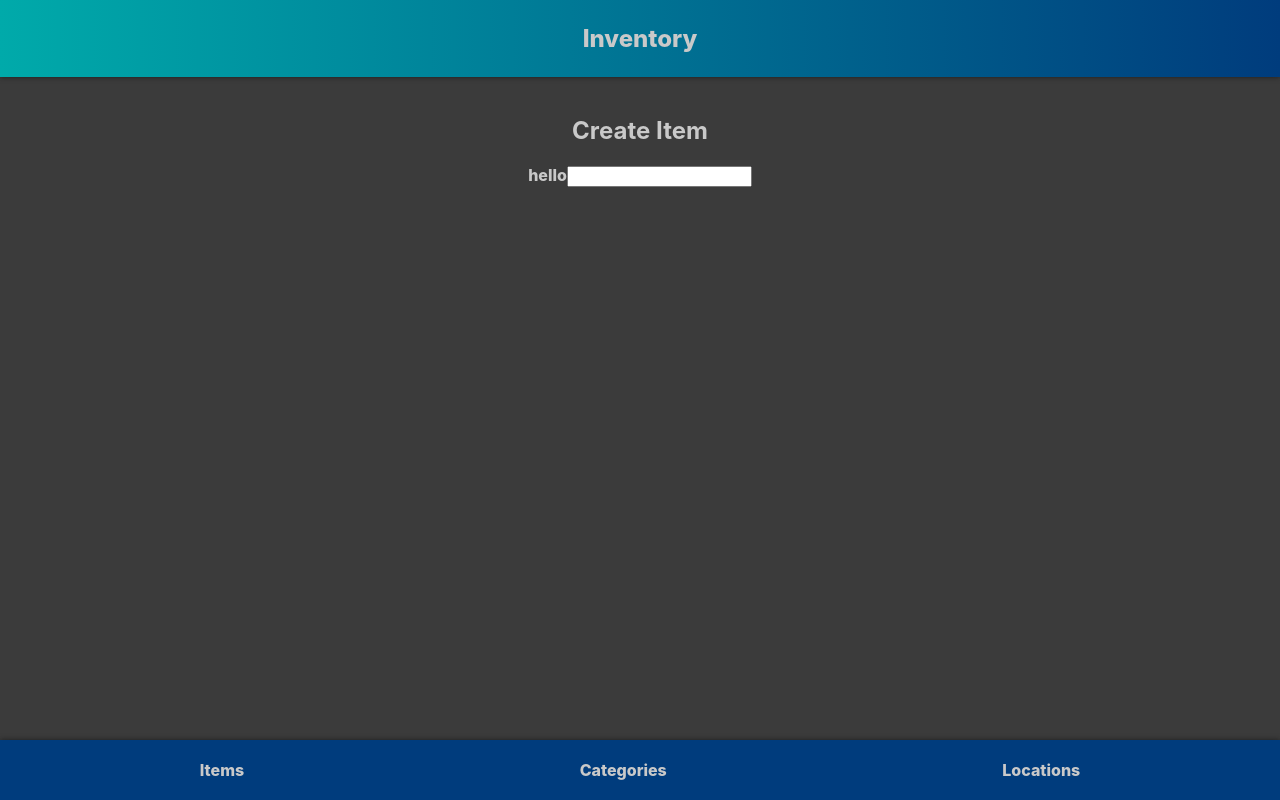
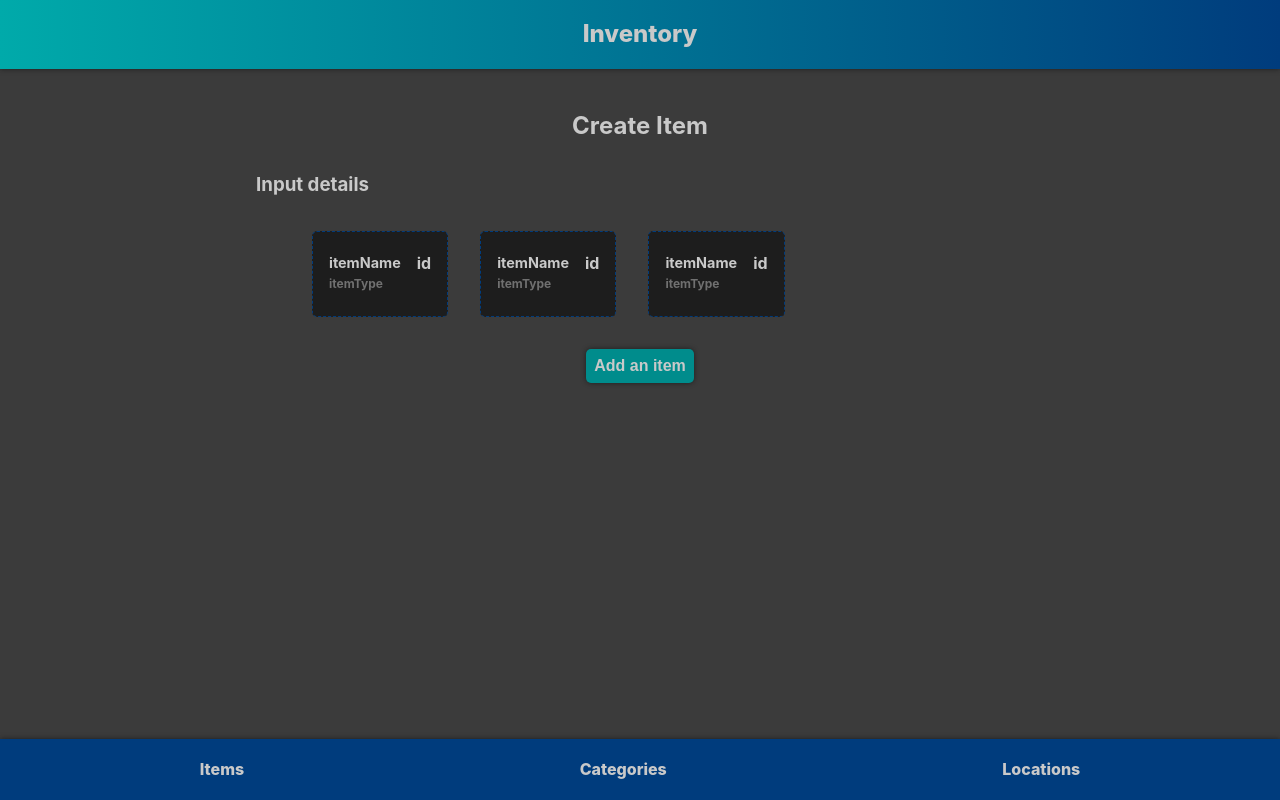
Before and after one commit to whoadood/inventory, a Next.js app: page /create/Item in a window 1280 px wide. Built offline with nearby package versions, Linux system fonts and the light colour scheme.

Commit message:
form components/style

```diff
--- /dev/null
+++ b/components/InputDetails.tsx
@@ -0,0 +1,30 @@
+import ItemDetailsCheckBox from "./ItemDetailsCheckBox";
+import { useEffect } from "react";
+import detailStyles from "../styles/DetailsInput.module.css";
+
+export default function InputDetails() {
+  const details = [
+    {
+      name: "buffer",
+      type: "tool",
+    },
+    {
+      name: "carpet brush",
+      type: "tool",
+    },
+    {
+      name: "super polish",
+      type: "consumable",
+    },
+  ];
+  return (
+    <div className={detailStyles.detailContainer}>
+      <h3>Input details</h3>
+      <ul className={detailStyles.detailSelect}>
+        {details.map((detail) => (
+          <ItemDetailsCheckBox key={detail.name} />
+        ))}
+      </ul>
+    </div>
+  );
+}
--- /dev/null
+++ b/components/ItemDetailsCheckBox.tsx
@@ -0,0 +1,16 @@
+import React from "react";
+import CheckBoxStyles from "../styles/ItemDetailsCheckBox.module.css";
+
+export default function ItemDetailsCheckBox() {
+  return (
+    <div className={CheckBoxStyles.boxContainer}>
+      <h4 className={CheckBoxStyles.id}>
+        <div className={CheckBoxStyles.details}>
+          <span>itemName</span>
+          <span className={CheckBoxStyles.accent}>itemType</span>
+        </div>
+        <span>id</span>
+      </h4>
+    </div>
+  );
+}
--- a/components/NewItemForm.tsx
+++ b/components/NewItemForm.tsx
@@ -1,25 +1,51 @@
 import React, { useState } from "react";
+import formStyles from "../styles/CreateForm.module.css";
+import NewItemInput from "./NewItemInput";
+import InputDetails from "./InputDetails";
+// item
+//// price
+//// working
 
-// price
-// working
-// item
-//  // name
-//  // category
-//  //  // type
+// item details
+//// name
+//******* */
+// category
+//// type
+
 // location
 //  // name
 //  // address
+
 // brand
 //  // name
 //  // website
 
 export default function NewItemForm() {
+  const [item, setItem] = useState({
+    price: "",
+    working: true,
+  });
+
+  const [details, setDetails] = useState({
+    name: "",
+  });
+
+  const [location, setLocation] = useState({
+    name: "",
+    address: "",
+  });
+
+  const [brand, setBrand] = useState({
+    name: "",
+    website: "",
+  });
+
   return (
-    <form>
-      <label>
-        <span>hello</span>
-        <input type="text" />
-      </label>
-    </form>
+    <div>
+      <form className={formStyles.form}>
+        <InputDetails />
+        <button className={formStyles.button}>Add an item</button>
+      </form>
+    </div>
   );
 }
--- a/pages/index.tsx
+++ b/pages/index.tsx
@@ -33,7 +33,7 @@ const Home = ({ items }: { items: IServerItem[] }) => {
       <Section title="Inventory">
         <>
           <ItemTable items={items} />
-          <CreateButton to={"create/Item"} />
+          <CreateButton to={"/create/Item"} />
         </>
       </Section>
     </div>
--- a/styles/CreateForm.module.css
+++ b/styles/CreateForm.module.css
@@ -0,0 +1,22 @@
+.form {
+  display: flex;
+  flex-direction: column;
+  justify-content: center;
+  align-items: center;
+}
+
+.button {
+  color: rgb(201, 201, 201);
+  font-size: 1rem;
+  padding: 0.5rem;
+  font-weight: 700;
+  background: rgb(0, 140, 140);
+  border: none;
+  border-radius: 5px;
+  box-shadow: 0 0 5px 0 rgba(15, 15, 15, 0.65);
+  transition: background-color 0.5s ease-in-out;
+  cursor: pointer;
+}
+.button:hover {
+  background: rgb(0, 60, 125);
+}
--- /dev/null
+++ b/styles/DetailsInput.module.css
@@ -0,0 +1,9 @@
+.detailContainer {
+  width: calc(100vmin - 2rem);
+  max-width: 1200px;
+}
+
+.detailSelect {
+  display: flex;
+  flex-wrap: wrap;
+}
--- a/styles/FormInput.module.css
+++ b/styles/FormInput.module.css
@@ -0,0 +1,5 @@
+.label {
+  display: flex;
+  flex-direction: column;
+  margin-bottom: 1rem;
+}
--- /dev/null
+++ b/styles/ItemDetailsCheckBox.module.css
@@ -0,0 +1,21 @@
+.boxContainer {
+  border: 1px dashed rgb(0, 60, 125);
+  border-radius: 5px;
+  padding: 0 1rem;
+  background: rgba(15, 15, 15, 0.65);
+  margin: 1rem;
+  cursor: pointer;
+}
+.details {
+  display: flex;
+  flex-direction: column;
+  margin-right: 1rem;
+  font-size: 0.9rem;
+}
+.id {
+  display: flex;
+}
+.accent {
+  font-size: 0.75rem;
+  color: rgb(112, 112, 112);
+}
--- a/styles/globals.css
+++ b/styles/globals.css
@@ -7,6 +7,7 @@ body {
   background-color: rgb(59, 59, 59);
   color: rgb(201, 201, 201);
   font-weight: 800;
+  line-height: 1.3rem;
 }
 ul {
   list-style: none;
```
Also changed, not shown: components/NewItemInput.tsx (+15 -3 lines).
